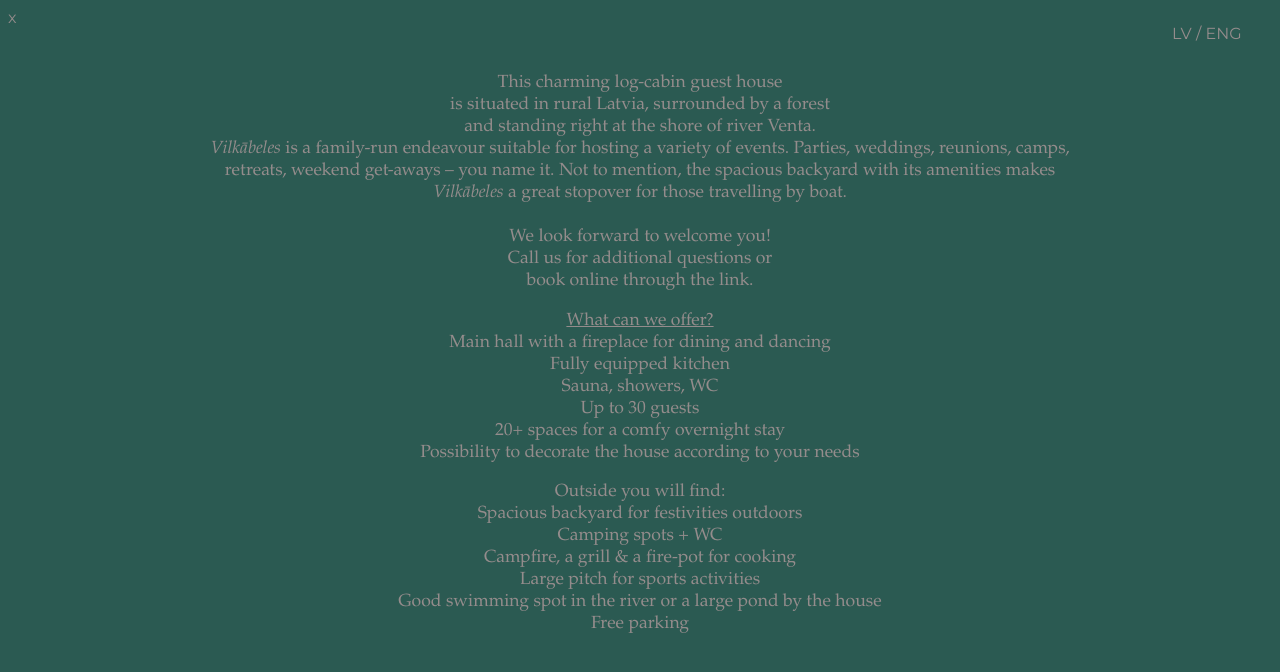
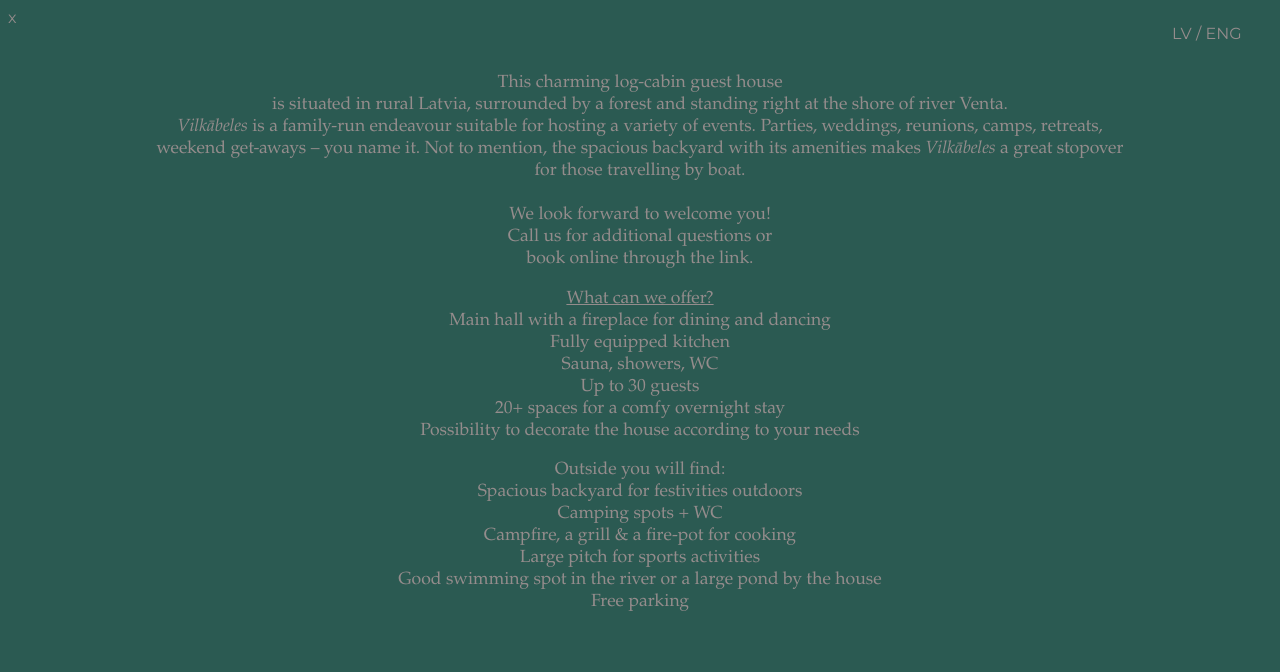
Before and after one commit to it5pa/wilkabeles, a plain HTML site: page eng/info/index.html in a window 1280 px wide. Drawn offline with Linux system fonts and the light colour scheme; files whose address does not match are found by name; a web font is replaced by a local one.

Commit message:
info width

```diff
--- a/eng/info/index.html
+++ b/eng/info/index.html
@@ -27,7 +27,7 @@
     </div>
   <div class="infomobile">
     This charming log-cabin guest house<br> is situated in rural Latvia,
-    surrounded by a forest<br> and standing right at the shore of river
+    surrounded by a forest and standing right at the shore of river
     Venta.<br />
     <em>Vilkābeles</em> is a family-run endeavour suitable for hosting a variety of events. Parties, weddings,
     reunions, camps, retreats, weekend get-aways – you name it. Not to
--- a/styles/style.css
+++ b/styles/style.css
@@ -171,10 +171,10 @@ filter: invert(55%) sepia(30%) saturate(3640%) hue-rotate(311deg) brightness(106
 }
 
 .infomobile {
-  position: fixed;
+  position: absolute;
   top: 9vh;
   left: 50%;
-  width: 69%;
+  width: 76%;
   transform: translate(-50%);
   font-size: 1.1rem;
   font-family: Garamond, serif;
```
